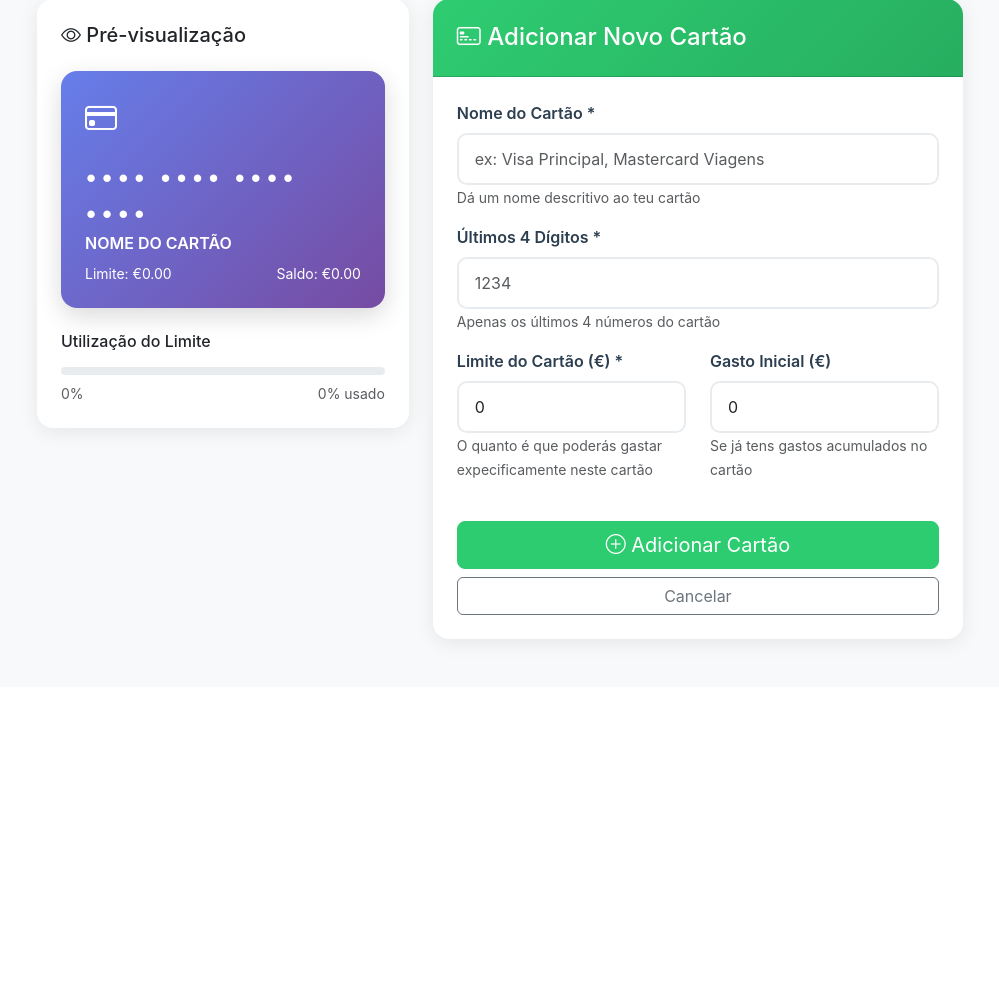
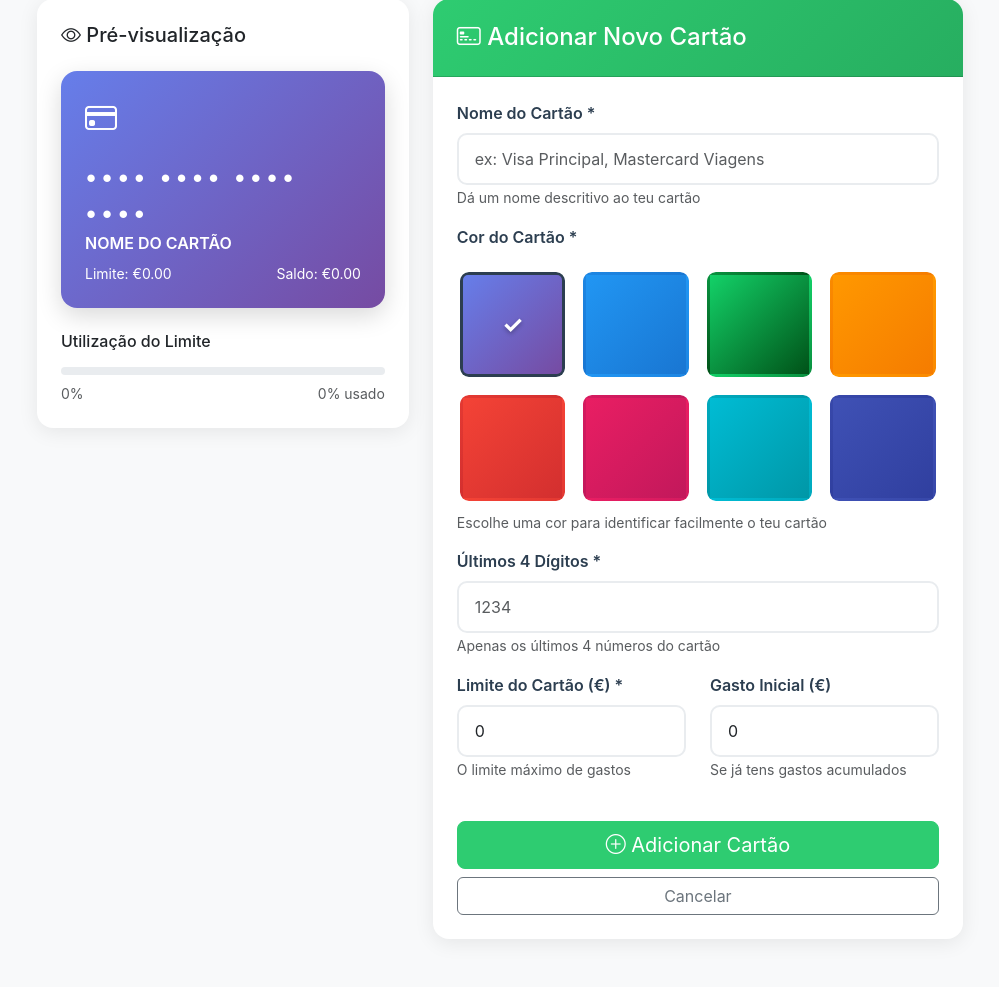
Before and after one commit to diogofreire-dev/Projeto-PAP2, a PHP site: page /add_card.php in a window 1280 px wide. Shown: the part 158-1145 px from the top of the page, without its empty margins (140-1139 px from the left). Before the commit the page ends 806 px from the top, so only its background shows below. Run offline with PHP 8.4, Linux system fonts and the light colour scheme; the visitor is signed in with stand-in values (Sample User, id 1).

Commit message:
Adicionei suporte a múltiplas cores de cartão com seleção e pré-visualização.

```diff
--- a/site/add_card.php
+++ b/site/add_card.php
@@ -7,11 +7,24 @@ $uid = $_SESSION['user_id'] ?? null;
 $errors = [];
 $success = false;
 
+// Cores disponíveis para os cartões
+$cardColors = [
+    'purple' => ['name' => 'Roxo', 'gradient' => 'linear-gradient(135deg, #667eea 0%, #764ba2 100%)'],
+    'blue' => ['name' => 'Azul', 'gradient' => 'linear-gradient(135deg, #2196F3 0%, #1976D2 100%)'],
+    'green' => ['name' => 'Verde', 'gradient' => 'linear-gradient(135deg, #13d168ff 0%, #005218ff 100%)'],
+    'orange' => ['name' => 'Laranja', 'gradient' => 'linear-gradient(135deg, #FF9800 0%, #F57C00 100%)'],
+    'red' => ['name' => 'Vermelho', 'gradient' => 'linear-gradient(135deg, #f44336 0%, #d32f2f 100%)'],
+    'pink' => ['name' => 'Rosa', 'gradient' => 'linear-gradient(135deg, #E91E63 0%, #C2185B 100%)'],
+    'teal' => ['name' => 'Turquesa', 'gradient' => 'linear-gradient(135deg, #00BCD4 0%, #0097A7 100%)'],
+    'indigo' => ['name' => 'Índigo', 'gradient' => 'linear-gradient(135deg, #3F51B5 0%, #303F9F 100%)']
+];
+
 if ($_SERVER['REQUEST_METHOD'] === 'POST') {
     $name = trim($_POST['name'] ?? '');
     $last4 = trim($_POST['last4'] ?? '');
     $limit = floatval($_POST['limit_amount'] ?? 0);
     $balance = floatval($_POST['balance'] ?? 0);
+    $color = $_POST['color'] ?? 'purple';
 
     // Validações
     if (strlen($name) < 3) {
@@ -29,25 +42,30 @@ if ($_SERVER['REQUEST_METHOD'] === 'POST') {
     if ($balance > $limit) {
         $errors[] = 'O saldo não pode ser superior ao limite.';
     }
+    if (!array_key_exists($color, $cardColors)) {
+        $color = 'purple';
+    }
 
     if (empty($errors)) {
         try {
             $stmt = $pdo->prepare("
-                INSERT INTO cards (user_id, name, last4, limit_amount, balance, active)
-                VALUES (:uid, :name, :last4, :limit, :balance, 1)
+                INSERT INTO cards (user_id, name, last4, limit_amount, balance, active, color)
+                VALUES (:uid, :name, :last4, :limit, :balance, 1, :color)
             ");
             $stmt->execute([
                 ':uid' => $uid,
                 ':name' => $name,
                 ':last4' => $last4,
                 ':limit' => $limit,
-                ':balance' => $balance
+                ':balance' => $balance,
+                ':color' => $color
             ]);
             $success = true;
 
             // Limpar campos após sucesso
             $name = $last4 = '';
             $limit = $balance = 0;
+            $color = 'purple';
         } catch (PDOException $e) {
             $errors[] = 'Erro ao adicionar cartão. Tenta novamente.';
         }
@@ -120,7 +138,6 @@ if ($_SERVER['REQUEST_METHOD'] === 'POST') {
       box-shadow: 0 0 0 3px rgba(46, 204, 113, 0.1);
     }
     .card-preview {
-      background: linear-gradient(135deg, #667eea 0%, #764ba2 100%);
       border-radius: 16px;
       padding: 24px;
       color: white;
@@ -129,6 +146,7 @@ if ($_SERVER['REQUEST_METHOD'] === 'POST') {
       flex-direction: column;
       justify-content: space-between;
       box-shadow: 0 8px 25px rgba(0,0,0,0.15);
+      transition: all 0.3s;
     }
     .card-preview .card-number {
       font-size: 24px;
@@ -148,6 +166,51 @@ if ($_SERVER['REQUEST_METHOD'] === 'POST') {
     .progress-bar-custom {
       background: var(--primary-green);
       border-radius: 10px;
+    }
+
+    /* Seletor de cores */
+    .color-selector {
+      display: grid;
+      grid-template-columns: repeat(4, 1fr);
+      gap: 12px;
+      margin-top: 12px;
+    }
+    .color-option {
+      aspect-ratio: 1;
+      border-radius: 12px;
+      border: 3px solid transparent;
+      cursor: pointer;
+      transition: all 0.3s;
+      position: relative;
+      overflow: hidden;
+    }
+    .color-option:hover {
+      transform: scale(1.05);
+      box-shadow: 0 4px 15px rgba(0,0,0,0.2);
+    }
+    .color-option input[type="radio"] {
+      display: none;
+    }
+    .color-option input[type="radio"]:checked + .color-display {
+      border-color: #2c3e50;
+      box-shadow: 0 0 0 3px rgba(46, 204, 113, 0.3);
+    }
+    .color-display {
+      width: 100%;
+      height: 100%;
+      border-radius: 8px;
+      border: 3px solid transparent;
+      transition: all 0.3s;
+      display: flex;
+      align-items: center;
+      justify-content: center;
+    }
+    .color-option input[type="radio"]:checked + .color-display::after {
+      content: '✓';
+      color: white;
+      font-size: 24px;
+      font-weight: bold;
+      text-shadow: 0 2px 4px rgba(0,0,0,0.3);
     }
   </style>
 </head>
@@ -187,7 +250,7 @@ if ($_SERVER['REQUEST_METHOD'] === 'POST') {
           <div class="card">
             <div class="card-body p-4">
               <h5 class="mb-4"><i class="bi bi-eye"></i> Pré-visualização</h5>
-              <div class="card-preview">
+              <div class="card-preview" id="cardPreview" style="background: <?=$cardColors['purple']['gradient']?>;">
                 <div>
                   <div class="mb-3">
                     <i class="bi bi-credit-card" style="font-size: 32px;"></i>
@@ -257,6 +320,25 @@ if ($_SERVER['REQUEST_METHOD'] === 'POST') {
                 </div>
 
                 <div class="mb-3">
+                  <label class="form-label">Cor do Cartão *</label>
+                  <div class="color-selector">
+                    <?php foreach($cardColors as $colorKey => $colorData): ?>
+                      <label class="color-option">
+                        <input
+                          type="radio"
+                          name="color"
+                          value="<?=$colorKey?>"
+                          <?=($color ?? 'purple') === $colorKey ? 'checked' : ''?>
+                          data-gradient="<?=$colorData['gradient']?>"
+                        >
+                        <div class="color-display" style="background: <?=$colorData['gradient']?>;"></div>
+                      </label>
+                    <?php endforeach; ?>
+                  </div>
+                  <small class="text-muted mt-2 d-block">Escolhe uma cor para identificar facilmente o teu cartão</small>
+                </div>
+
+                <div class="mb-3">
                   <label class="form-label">Últimos 4 Dígitos *</label>
                   <input
                     type="text"
@@ -286,7 +368,7 @@ if ($_SERVER['REQUEST_METHOD'] === 'POST') {
                       value="<?=htmlspecialchars($limit ?? 0)?>"
                       required
                     >
-                    <small class="text-muted">O quanto é que poderás gastar expecificamente neste cartão</small>
+                    <small class="text-muted">O limite máximo de gastos</small>
                   </div>
 
                   <div class="col-md-6 mb-3">
@@ -301,7 +383,7 @@ if ($_SERVER['REQUEST_METHOD'] === 'POST') {
                       min="0"
                       value="<?=htmlspecialchars($balance ?? 0)?>"
                     >
-                    <small class="text-muted">Se já tens gastos acumulados no cartão</small>
+                    <small class="text-muted">Se já tens gastos acumulados</small>
                   </div>
                 </div>
 
@@ -338,6 +420,14 @@ document.getElementById('cardLast4').addEventListener('input', function(e) {
 document.getElementById('cardLimit').addEventListener('input', updateUsage);
 document.getElementById('cardBalance').addEventListener('input', updateUsage);
 
+// Mudança de cor
+document.querySelectorAll('input[name="color"]').forEach(radio => {
+  radio.addEventListener('change', function() {
+    const gradient = this.dataset.gradient;
+    document.getElementById('cardPreview').style.background = gradient;
+  });
+});
+
 function updateUsage() {
   const limit = parseFloat(document.getElementById('cardLimit').value) || 0;
   const balance = parseFloat(document.getElementById('cardBalance').value) || 0;
```
Also changed, not shown: site/cards.php (+16 -3 lines).
